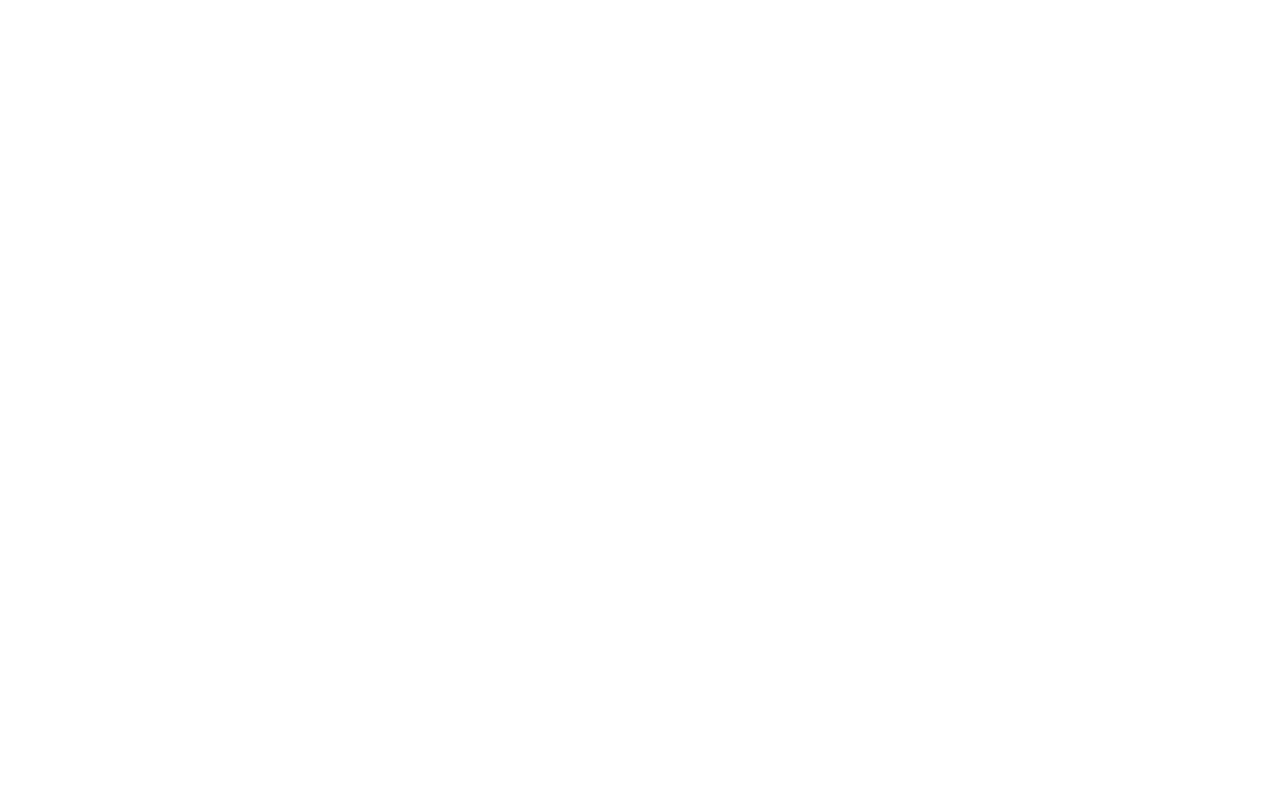
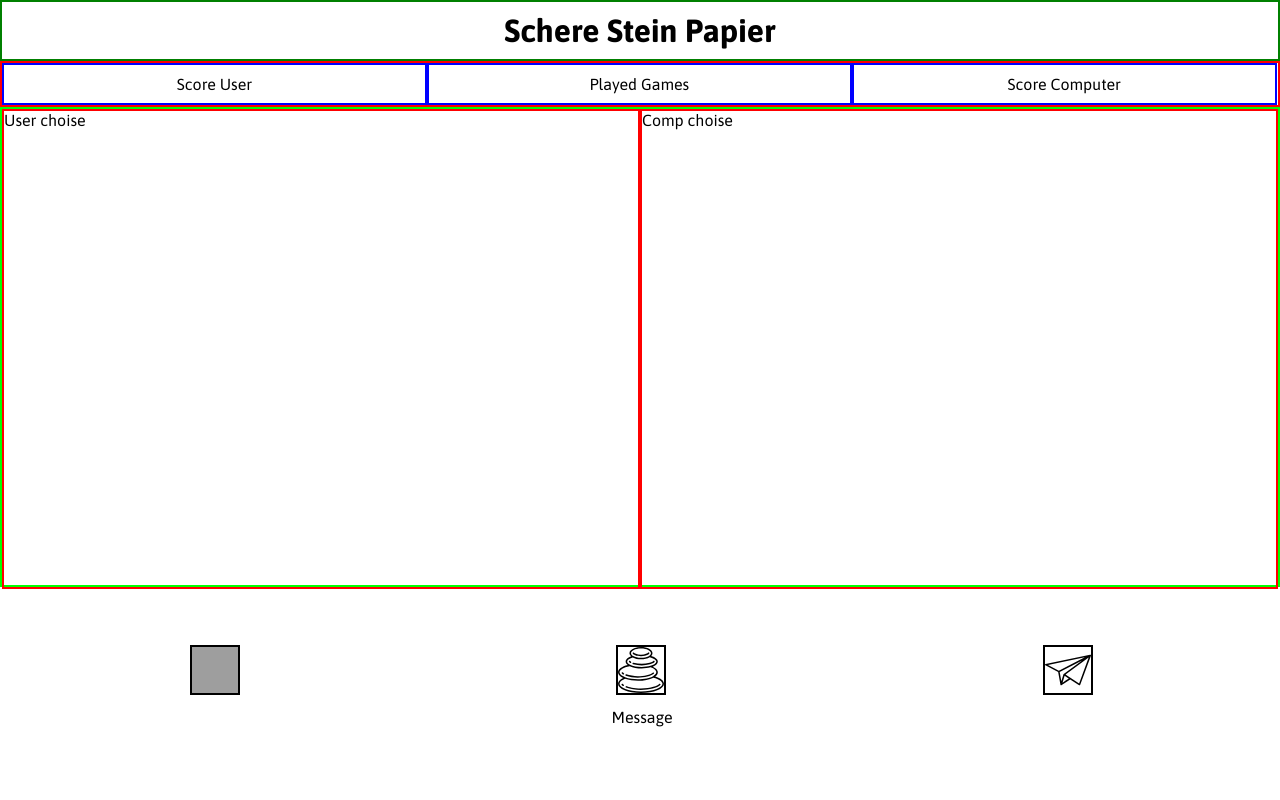
Before and after one commit to IINaNoXiDII/IINaNoXiDII.github.io, a PHP site: page / in a window 1280 px wide. Before the commit the page is empty. Run offline with PHP 8.4, Linux system fonts and the light colour scheme; grey boxes are pictures that could not be loaded.

Commit message:
added html and css

```diff
--- a/Safe SSP/css/main.css
+++ b/Safe SSP/css/main.css
@@ -1,3 +1,94 @@
-img{
-    width: 10%;
+@import url('https://fonts.googleapis.com/css?family=Asap:400,500,600,700&display=swap');
+
+*{
+    margin: 0;
+    padding: 0;
+    box-sizing: border-box;
+    font-family: asap;
 }
+
+.flex-container{
+    display: flex;
+}
+
+header{
+    width: 100vw;
+    max-width: 100%;
+    padding: 10px 0;
+    text-align: center;
+    border: 2px green solid;
+}
+
+.scores{
+    width: 100vw;
+    max-width: 100%;
+    border: 2px red solid;
+}
+
+.scores p{
+    width: 33.3%;
+    padding: 10px 0;
+    text-align: center;
+    border: 2px blue solid;
+}
+
+.interact{
+    width: 100vw;
+    max-width: 100%;
+    height: 60vh;
+    border: 2px lime solid;
+}
+
+.choises div{
+    width: 50%;
+    height: 60vh;
+}
+
+.userchoise{
+    border: 2px red solid;
+
+}
+
+.compchoise{
+    border: 2px red solid;
+
+}
+
+.buttons{
+    position: absolute;
+    bottom: 8vw;
+    width: 100vw;
+    max-width: 100%;
+}
+
+.buttons div{
+    width: 33.3%;
+    text-align: center;
+}
+
+.buttons img{
+    width: 50px;
+    height: 50px;
+    border: 2px black solid;
+}
+
+.message{
+    position: absolute;
+    width: 100vw;
+    max-width: 100%;
+    height: 8vw;
+    text-align: center;
+    padding: 10px 0;
+    bottom: 0;
+}
+
+
+
+
+
+
+
+
+@media only screen and (min-width: 900px){
+
+}
--- a/Safe SSP/index.html
+++ b/Safe SSP/index.html
@@ -0,0 +1,40 @@
+<!DOCTYPE html>
+<html lang="en">
+<head>
+    <meta charset="UTF-8">
+    <meta name="viewport" content="width=device-width, initial-scale=1.0">
+    <meta http-equiv="X-UA-Compatible" content="ie=edge">
+    <title>Document</title>
+    <link rel="stylesheet" href="./css/main.css">
+</head>
+<body>
+    <header>
+        <h1>Schere Stein Papier</h1>
+    </header>
+    <section>
+        <div class="scores flex-container">
+            <p>Score User</p>
+            <p>Played Games</p>
+            <p>Score Computer</p>
+        </div>
+        <div class="interact">
+            <div class="buttons flex-container">
+                <div><img src="./img/openned-scissors.svg"></div>
+                <div><img src="./img/hot-stones.svg"></div>
+                <div><img src="./img/paper-plane.svg"></div>
+            </div>
+            <div class="choises flex-container">
+                <div class="userchoise">
+                    <div>User choise</div>
+                </div>
+                <div class="compchoise">
+                    <div>Comp choise</div>
+                </div>
+            </div>
+            <div class="message">
+                <p>Message</p>
+            </div>
+        </div>
+    </section>
+</body>
+</html>
```
